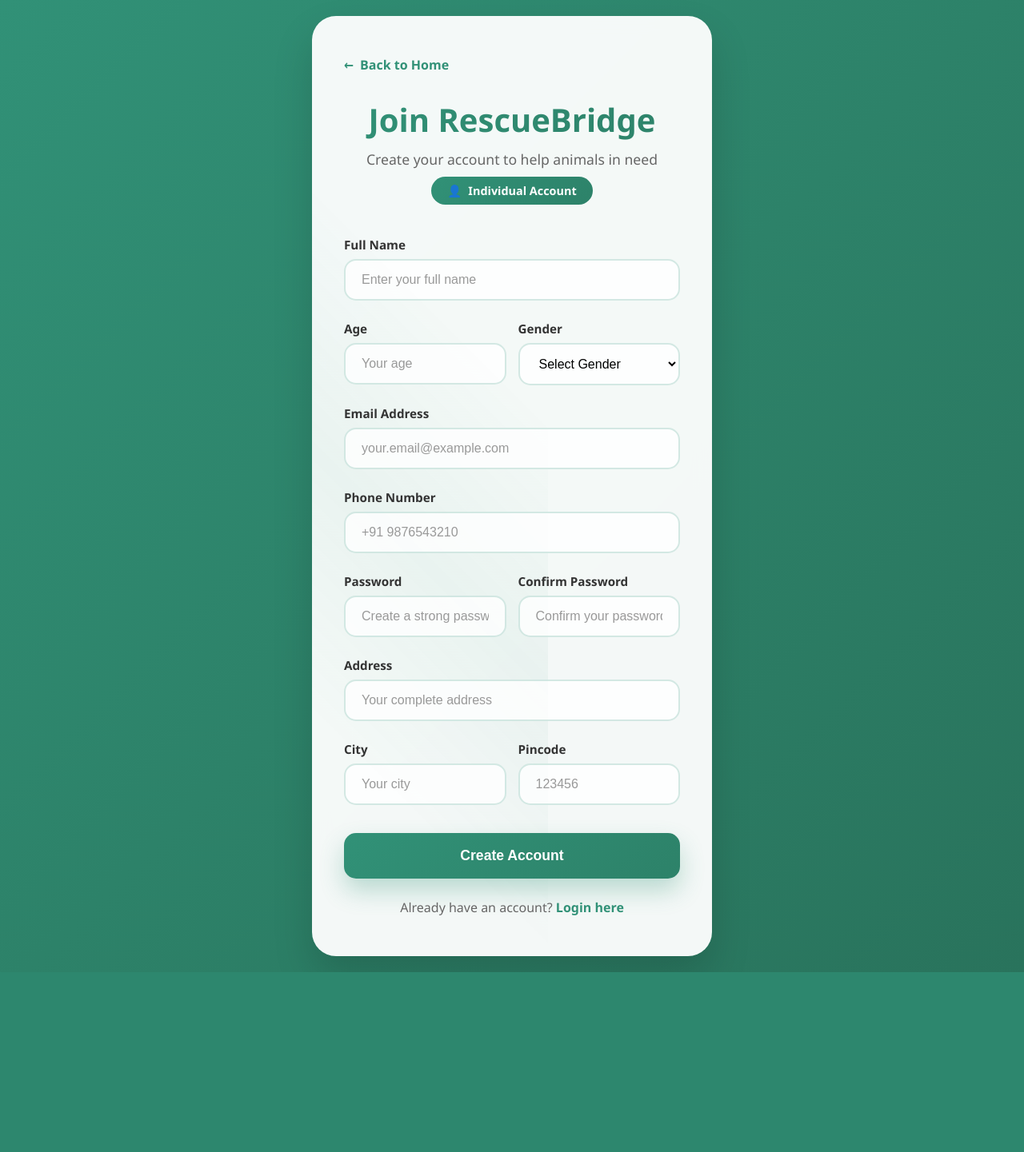
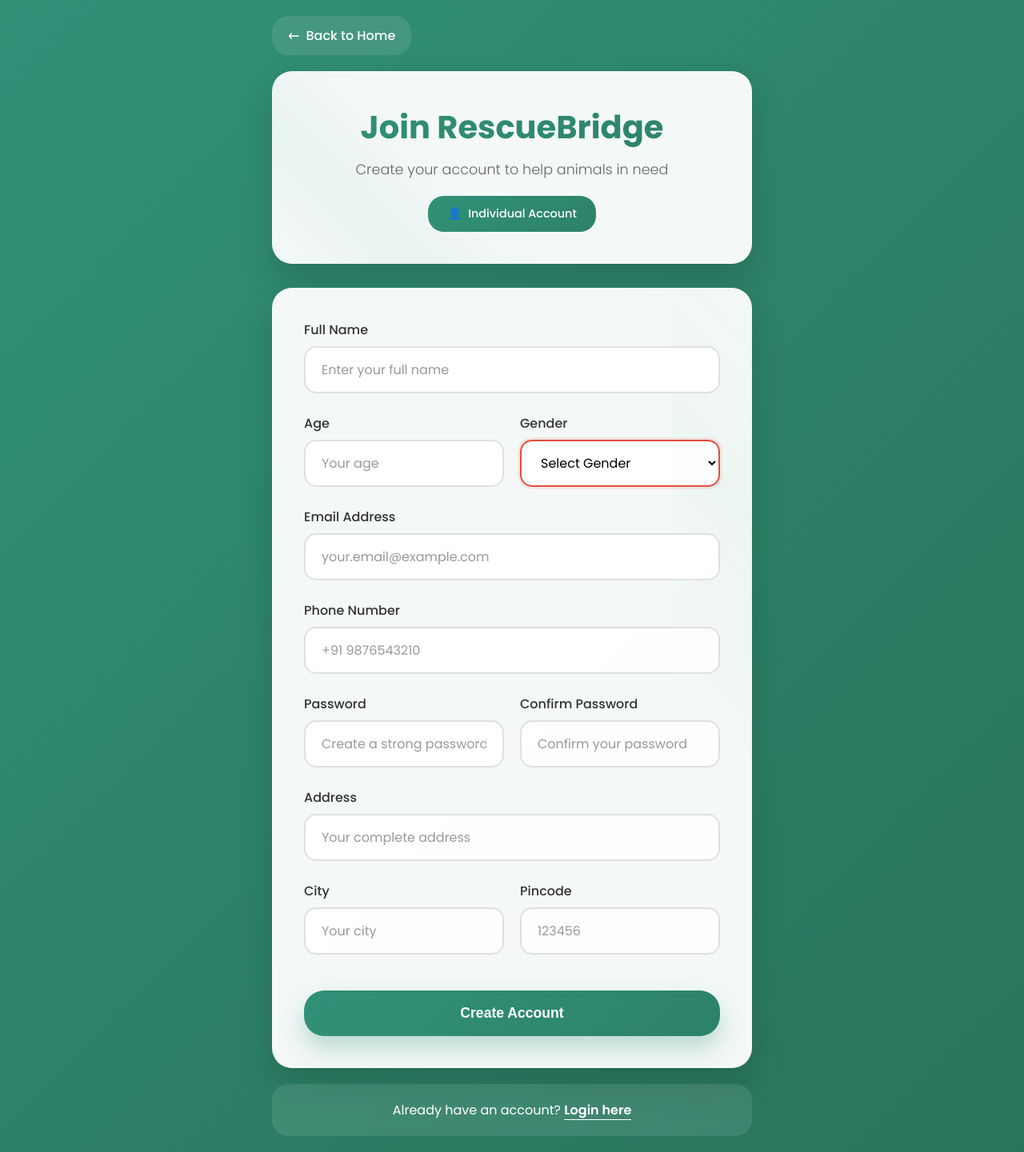
Before and after one commit to JASKAMRA/RESCUEBRIDGE, a Flask app: page /signup/user in a window 1280 px wide. Shown: the whole page at 80% size. Before the commit the page ends 1216 px from the top, so only its background shows below. Run offline with Flask 3, Linux system fonts and the light colour scheme.

Commit message:
some changes commited

```diff
--- a/static/styles/signup_user.css
+++ b/static/styles/signup_user.css
@@ -5,28 +5,57 @@
 }
 
 body {
-  font-family: "Segoe UI", Tahoma, Geneva, Verdana, sans-serif;
+  font-family: "Poppins", "Segoe UI", Tahoma, Geneva, Verdana, sans-serif;
   background: linear-gradient(135deg, #319177 0%, #2d8269 50%, #29735c 100%);
   min-height: 100vh;
-  display: flex;
-  align-items: center;
-  justify-content: center;
   padding: 20px;
+  overflow-x: hidden;
 }
 
 .signup-container {
+  width: 100%;
+  max-width: 600px;
+  margin: 0 auto;
+  position: relative;
+}
+
+.back-link {
+  display: inline-flex;
+  align-items: center;
+  gap: 8px;
+  color: white;
+  text-decoration: none;
+  font-weight: 500;
+  margin-bottom: 20px;
+  padding: 10px 20px;
+  border-radius: 20px;
+  background: rgba(255, 255, 255, 0.1);
+  backdrop-filter: blur(10px);
+  transition: all 0.3s ease;
+}
+
+.back-link:hover {
+  background: rgba(255, 255, 255, 0.2);
+  transform: translateY(-2px);
+}
+
+.back-link span {
+  font-size: 1.2rem;
+}
+
+.header {
   background: rgba(255, 255, 255, 0.95);
   backdrop-filter: blur(10px);
-  border-radius: 30px;
-  padding: 50px 40px;
-  box-shadow: 0 25px 50px rgba(0, 0, 0, 0.15);
-  max-width: 500px;
-  width: 100%;
+  border-radius: 25px;
+  padding: 40px 30px;
+  text-align: center;
+  box-shadow: 0 20px 40px rgba(0, 0, 0, 0.15);
+  margin-bottom: 30px;
   position: relative;
   overflow: hidden;
 }
 
-.signup-container::before {
+.header::before {
   content: "";
   position: absolute;
   top: 0;
@@ -40,7 +69,6 @@
     transparent 70%
   );
   animation: shimmer 3s infinite;
-  pointer-events: none;
 }
 
 @keyframes shimmer {
@@ -52,36 +80,6 @@
   }
 }
 
-.header {
-  text-align: center;
-  margin-bottom: 40px;
-  position: relative;
-  z-index: 1;
-}
-
-.logo {
-  width: 80px;
-  height: 80px;
-  margin: 0 auto 20px;
-  animation: float 3s ease-in-out infinite;
-}
-
-@keyframes float {
-  0%,
-  100% {
-    transform: translateY(0px);
-  }
-  50% {
-    transform: translateY(-5px);
-  }
-}
-
-.logo svg {
-  width: 100%;
-  height: 100%;
-  filter: drop-shadow(0 5px 15px rgba(0, 0, 0, 0.1));
-}
-
 .page-title {
   font-size: 2.5rem;
   font-weight: 700;
@@ -90,12 +88,17 @@
   -webkit-text-fill-color: transparent;
   background-clip: text;
   margin-bottom: 10px;
+  position: relative;
+  z-index: 1;
 }
 
 .page-subtitle {
   font-size: 1.1rem;
   color: #666;
-  margin-bottom: 10px;
+  margin-bottom: 20px;
+  font-weight: 300;
+  position: relative;
+  z-index: 1;
 }
 
 .user-type-badge {
@@ -104,24 +107,52 @@
   gap: 8px;
   background: linear-gradient(135deg, #319177, #2d8269);
   color: white;
-  padding: 8px 20px;
+  padding: 12px 24px;
   border-radius: 20px;
+  font-weight: 500;
   font-size: 0.9rem;
-  font-weight: 600;
-}
-
-.signup-form {
   position: relative;
   z-index: 1;
 }
 
+.signup-form {
+  background: rgba(255, 255, 255, 0.95);
+  backdrop-filter: blur(10px);
+  border-radius: 25px;
+  padding: 40px;
+  box-shadow: 0 20px 40px rgba(0, 0, 0, 0.15);
+  margin-bottom: 20px;
+  position: relative;
+  overflow: hidden;
+}
+
+.signup-form::before {
+  content: "";
+  position: absolute;
+  top: 0;
+  left: 0;
+  right: 0;
+  bottom: 0;
+  background: linear-gradient(
+    45deg,
+    transparent 30%,
+    rgba(49, 145, 119, 0.03) 50%,
+    transparent 70%
+  );
+  animation: shimmer 4s infinite;
+}
+
 .form-group {
   margin-bottom: 25px;
+  position: relative;
+  z-index: 1;
 }
 
 .form-row {
   display: flex;
-  gap: 15px;
+  gap: 20px;
+  position: relative;
+  z-index: 1;
 }
 
 .form-group.half {
@@ -130,27 +161,30 @@
 
 .form-label {
   display: block;
+  font-weight: 500;
+  color: #333;
   margin-bottom: 8px;
-  font-weight: 600;
-  color: #333;
-  font-size: 0.95rem;
+  font-size: 1rem;
 }
 
-.form-input {
+.form-input,
+.form-select {
   width: 100%;
   padding: 15px 20px;
-  border: 2px solid rgba(49, 145, 119, 0.2);
+  border: 2px solid #e0e0e0;
   border-radius: 15px;
   font-size: 1rem;
-  background: rgba(255, 255, 255, 0.8);
+  font-family: inherit;
   transition: all 0.3s ease;
-  outline: none;
+  background: rgba(255, 255, 255, 0.9);
 }
 
-.form-input:focus {
+.form-input:focus,
+.form-select:focus {
+  outline: none;
   border-color: #319177;
   box-shadow: 0 0 0 3px rgba(49, 145, 119, 0.1);
-  background: rgba(255, 255, 255, 0.95);
+  transform: translateY(-1px);
 }
 
 .form-input::placeholder {
@@ -158,21 +192,11 @@
 }
 
 .form-select {
-  width: 100%;
-  padding: 15px 20px;
-  border: 2px solid rgba(49, 145, 119, 0.2);
-  border-radius: 15px;
-  font-size: 1rem;
-  background: rgba(255, 255, 255, 0.8);
-  transition: all 0.3s ease;
-  outline: none;
   cursor: pointer;
 }
 
-.form-select:focus {
-  border-color: #319177;
-  box-shadow: 0 0 0 3px rgba(49, 145, 119, 0.1);
-  background: rgba(255, 255, 255, 0.95);
+.form-select option {
+  padding: 10px;
 }
 
 .submit-btn {
@@ -181,68 +205,121 @@
   background: linear-gradient(135deg, #319177, #2d8269);
   color: white;
   border: none;
-  border-radius: 15px;
+  border-radius: 25px;
   font-size: 1.1rem;
   font-weight: 600;
   cursor: pointer;
   transition: all 0.3s ease;
   box-shadow: 0 15px 30px rgba(49, 145, 119, 0.3);
-  margin-top: 10px;
+  position: relative;
+  overflow: hidden;
+  margin-top: 20px;
+  z-index: 1;
+}
+
+.submit-btn::before {
+  content: "";
+  position: absolute;
+  top: 0;
+  left: -100%;
+  width: 100%;
+  height: 100%;
+  background: linear-gradient(
+    90deg,
+    transparent,
+    rgba(255, 255, 255, 0.3),
+    transparent
+  );
+  transition: left 0.5s;
+}
+
+.submit-btn:hover::before {
+  left: 100%;
 }
 
 .submit-btn:hover {
-  transform: translateY(-2px);
+  transform: translateY(-3px);
   box-shadow: 0 20px 40px rgba(49, 145, 119, 0.4);
-}
-
-.submit-btn:active {
-  transform: translateY(0);
-}
-
-.back-link {
-  display: inline-flex;
-  align-items: center;
-  gap: 8px;
-  color: #319177;
-  text-decoration: none;
-  font-weight: 600;
-  margin-bottom: 30px;
-  transition: color 0.3s ease;
-  position: relative;
-  z-index: 1;
-}
-
-.back-link:hover {
-  color: #2d8269;
 }
 
 .login-link {
   text-align: center;
-  margin-top: 25px;
-  color: #666;
-  position: relative;
-  z-index: 1;
+  color: white;
+  font-size: 1rem;
+  background: rgba(255, 255, 255, 0.1);
+  backdrop-filter: blur(10px);
+  padding: 20px;
+  border-radius: 20px;
+  margin-top: 20px;
 }
 
 .login-link a {
-  color: #319177;
+  color: white;
   text-decoration: none;
   font-weight: 600;
+  border-bottom: 1px solid white;
+  transition: all 0.3s ease;
 }
 
 .login-link a:hover {
-  color: #2d8269;
+  color: #e0e0e0;
+  border-bottom-color: #e0e0e0;
+}
+
+/* Form Validation Styles */
+.form-input:invalid:not(:focus):not(:placeholder-shown),
+.form-select:invalid:not(:focus) {
+  border-color: #e74c3c;
+  box-shadow: 0 0 0 3px rgba(231, 76, 60, 0.1);
+}
+
+.form-input:valid:not(:focus):not(:placeholder-shown),
+.form-select:valid:not(:focus) {
+  border-color: #319177;
+  box-shadow: 0 0 0 3px rgba(49, 145, 119, 0.1);
+}
+
+.form-input:invalid:not(:focus):not(:placeholder-shown) {
+  background-color: rgba(231, 76, 60, 0.05);
+}
+
+.form-input:valid:not(:focus):not(:placeholder-shown) {
+  background-color: rgba(49, 145, 119, 0.05);
+}
+
+/* Custom validation message styling */
+.form-input:invalid {
+  animation: shake 0.5s ease-in-out;
+}
+
+@keyframes shake {
+  0%, 100% { transform: translateX(0); }
+  25% { transform: translateX(-5px); }
+  75% { transform: translateX(5px); }
 }
 
 /* Mobile Responsive */
-@media (max-width: 600px) {
+@media (max-width: 768px) {
   .signup-container {
+    max-width: 100%;
+    padding: 0 10px;
+  }
+
+  .header {
     padding: 30px 20px;
-    margin: 10px;
+    margin-bottom: 20px;
   }
 
   .page-title {
     font-size: 2rem;
+  }
+
+  .page-subtitle {
+    font-size: 1rem;
+  }
+
+  .signup-form {
+    padding: 30px 20px;
   }
 
   .form-row {
@@ -254,6 +331,28 @@
     margin-bottom: 25px;
   }
 
+  .back-link {
+    margin-bottom: 15px;
+  }
+}
+
+@media (max-width: 480px) {
+  body {
+    padding: 10px;
+  }
+
+  .header {
+    padding: 25px 15px;
+  }
+
+  .page-title {
+    font-size: 1.8rem;
+  }
+
+  .signup-form {
+    padding: 25px 15px;
+  }
+
   .form-input,
   .form-select {
     padding: 12px 15px;
@@ -263,14 +362,76 @@
     padding: 15px;
     font-size: 1rem;
   }
+
+  .user-type-badge {
+    padding: 10px 20px;
+    font-size: 0.85rem;
+  }
 }
 
-@media (max-width: 480px) {
-  .page-title {
-    font-size: 1.8rem;
+/* Animation for form elements */
+.form-group {
+  animation: fadeInUp 0.6s ease-out;
+}
+
+@keyframes fadeInUp {
+  from {
+    opacity: 0;
+    transform: translateY(20px);
   }
-
-  .page-subtitle {
-    font-size: 1rem;
+  to {
+    opacity: 1;
+    transform: translateY(0);
   }
 }
+
+/* Stagger animation for form groups */
+.form-group:nth-child(1) { animation-delay: 0.1s; }
+.form-group:nth-child(2) { animation-delay: 0.2s; }
+.form-group:nth-child(3) { animation-delay: 0.3s; }
+.form-group:nth-child(4) { animation-delay: 0.4s; }
+.form-group:nth-child(5) { animation-delay: 0.5s; }
+.form-group:nth-child(6) { animation-delay: 0.6s; }
+.form-group:nth-child(7) { animation-delay: 0.7s; }
+.form-group:nth-child(8) { animation-delay: 0.8s; }
+.form-group:nth-child(9) { animation-delay: 0.9s; }
+.submit-btn { animation-delay: 1s; }
+
+/* Loading state for submit button */
+.submit-btn:active {
+  transform: translateY(0);
+  box-shadow: 0 10px 20px rgba(49, 145, 119, 0.3);
+}
+
+/* Focus states for better accessibility */
+.form-input:focus,
+.form-select:focus,
+.submit-btn:focus,
+.back-link:focus {
+  outline: 2px solid rgba(49, 145, 119, 0.5);
+  outline-offset: 2px;
+}
+
+/* Smooth transitions for all interactive elements */
+* {
+  transition: all 0.3s ease;
+}
+
+/* Custom scrollbar for webkit browsers */
+::-webkit-scrollbar {
+  width: 8px;
+}
+
+::-webkit-scrollbar-track {
+  background: rgba(255, 255, 255, 0.1);
+  border-radius: 10px;
+}
+
+::-webkit-scrollbar-thumb {
+  background: rgba(49, 145, 119, 0.3);
+  border-radius: 10px;
+}
+
+::-webkit-scrollbar-thumb:hover {
+  background: rgba(49, 145, 119, 0.5);
+}
--- a/templates/shopkeeper_list_medication.html
+++ b/templates/shopkeeper_list_medication.html
@@ -4,7 +4,7 @@
     <meta charset="UTF-8">
     <meta name="viewport" content="width=device-width, initial-scale=1.0">
     <title>Medicine Planner</title>
-    <link rel="stylesheet" href="/static/styles/shopkeeper_list_medi.css">
+    <link rel="stylesheet" href="/static/styles/shopkeeper_list_medication.css">
 </head>
 <body>
     <div class="container">
```
